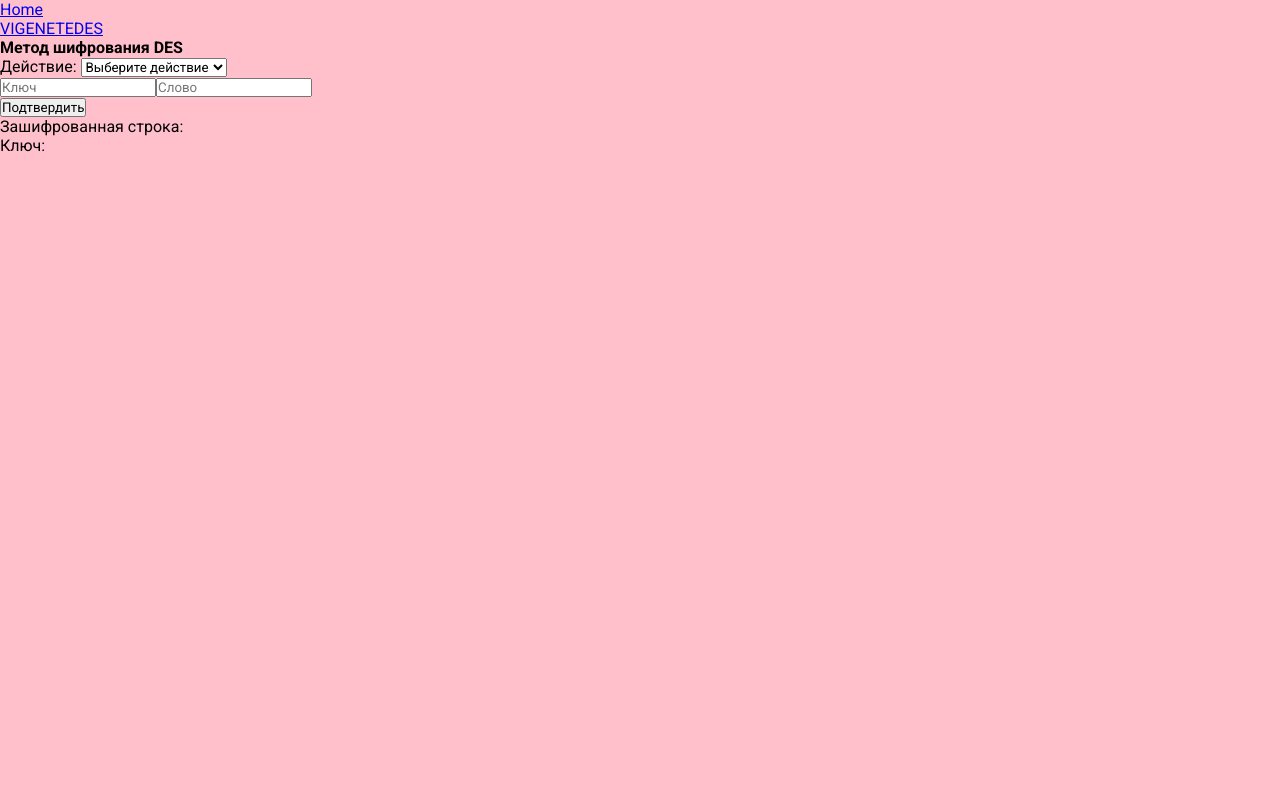
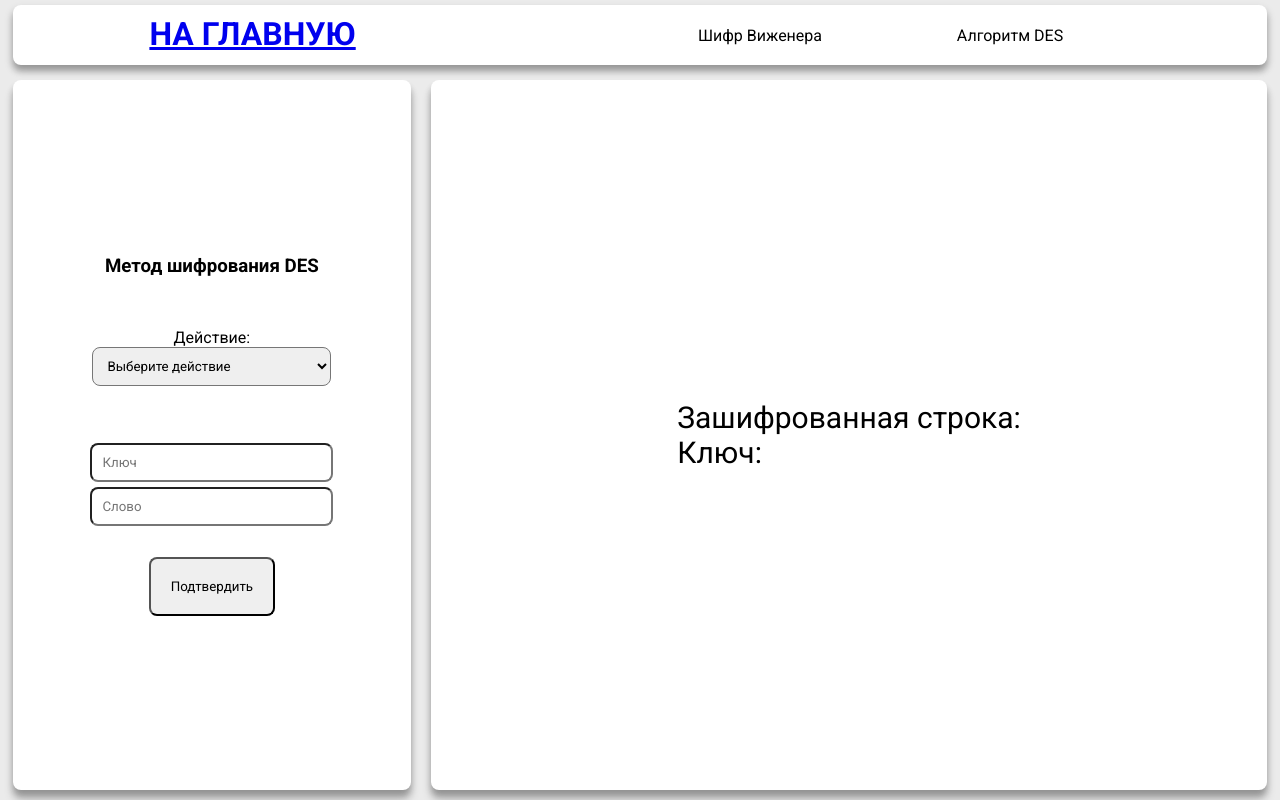
Before and after one commit to Mattakushii/-encryption_methods, a Next.js app: page /des in a window 1280 px wide. Built offline with nearby package versions, Linux system fonts and the light colour scheme.

Commit message:
add styles

```diff
--- a/src/components/mainLayout/MainLayout.jsx
+++ b/src/components/mainLayout/MainLayout.jsx
@@ -4,19 +4,21 @@ const MainLayout = (props) => {
     return(
         <div className="container">
             <header className="header">
-                <Link href="/">
-                    Home
-                </Link>
-                <div>
-                <Link href="/vigenere">
-                    VIGENETE
-                </Link>
-                <Link href="/des">
-                    DES
-                </Link>
+                <div className="header_container">
+                    <div className="header_logo">
+                        <Link href="/"><h1>НА ГЛАВНУЮ</h1></Link>
+                    </div>
+                    <nav className="header_nav">
+                        <div className="header_nav_link">
+                            <Link href="/vigenere">Шифр Виженера</Link>
+                        </div>
+                        <div className="header_nav_link">
+                            <Link href="/des">Алгоритм DES</Link>
+                        </div>
+                    </nav>
                 </div>
             </header>
-            <div>
+            <div className="content">
                 {props.children}
             </div>
         </div>
--- a/src/pages/des.jsx
+++ b/src/pages/des.jsx
@@ -211,9 +211,9 @@ const DES = () => {
     return(
         <div className='page_container'>
         <div className="method_inputs">
-            <h4 className="method_name">
+            <h3 className="method_name">
                 Метод шифрования DES
-            </h4>
+            </h3>
             <div className="actions_container">
                 <label htmlFor="action">Действие: </label>
                 <select className="select" name="action" id="action" onChange={(e) => { changeAction(e)} }>
@@ -227,11 +227,13 @@ const DES = () => {
                 <input value={encKey} className="input" name="key" type="text" placeholder="Ключ" onChange={e => {keyHandler(e)}}/>
                 <input value={word} className="input" name="word" type="text" placeholder="Слово" onChange={e => {wordHandler(e)}}/>
             </div>
-            <button onClick={()=>{startMethod()}}>Подтвердить</button>
+            <button className="btn" onClick={()=>{startMethod()}}>Подтвердить</button>
         </div>
         <div className="result_container">
-            Зашифрованная строка: {resultWord}<br/>
-            Ключ: {resultKey}
+            <div className="result">
+                Зашифрованная строка: {resultWord}<br/>
+                Ключ: {resultKey}
+            </div>
         </div>
     </div>
     )
--- a/src/pages/index.jsx
+++ b/src/pages/index.jsx
@@ -1,9 +1,9 @@
 const MainPage = () => {
 
   return (
-    <div>
+    <h1>
       Здрасте
-    </div>
+    </h1>
   )
 }
 
--- a/src/styles/main.css
+++ b/src/styles/main.css
@@ -7,5 +7,139 @@
 .container {
     height: 100vh;
     width: 100%;
-    background-color: pink;
+    display: grid;
+    grid-template-columns: auto;
+    grid-template-rows: 70px auto;
+    background-color: rgb(235, 235, 235);
 }
+
+.header {
+    height: 100%;
+    display: flex;
+    justify-content: center;
+    align-items: center;
+}
+
+.header_logo {
+    height: 40px;
+    width: 208px
+}
+
+.header_logo > h1 {
+    cursor: pointer;
+}
+
+.header_container {
+    width: 98%;
+    height: 60px;
+    display: flex;
+    justify-content: space-around;
+    align-items: center;
+    background-color: #fff;
+    border-radius: 8px;
+    box-shadow: 0 5px 10px rgba(0,0,0,0.19), 0 6px 6px rgba(0,0,0,0.23);
+}
+
+.header_nav {
+    width: 500px;
+    height: 100%;
+    display: flex;
+    justify-content: space-around;
+    align-items: center;
+}
+
+.header_nav_link > a {
+    text-decoration: none;
+    list-style: none;
+    color: black;
+    transition: 0.2s;
+}
+
+.header_nav_link > a:hover {
+    border-bottom: 1px solid black;
+    padding-bottom: 5px;
+}
+
+.content {
+    height: 100%;
+    width: 100%;
+    display: flex;
+    justify-content: center;
+    align-items: center;
+}
+
+.page_container {
+    width: 98%;
+    height: calc(100% - 20px);
+    display: grid;
+    grid-template-columns: 4fr 8fr;
+}
+
+.method_inputs {
+    width: calc(100% - 20px);
+    height: 100%;
+    border-radius: 8px;
+    background-color: #fff;
+    box-shadow: 0 10px 10px rgba(0,0,0,0.19), 0 6px 6px rgba(0,0,0,0.23);
+    display: flex;
+    flex-direction: column;
+    justify-content: center;
+    align-items: center;
+}
+
+.method_name {
+    margin-bottom: 20px;
+}
+
+.actions_container{
+    width: 100%;
+    height: 120px;
+    display: flex;
+    flex-direction: column;
+    justify-content: center;
+    align-items: center;
+    margin-bottom: 10px;
+}
+
+.select {
+    width: 60%;
+    padding: 10px;
+    border-radius: 8px;
+}
+
+.input {
+    width: 55%;
+    padding: 10px;
+    border-radius: 8px;
+    margin-bottom: 5px;
+}
+
+.inputs_container {
+    width: 100%;
+    height: 120px;
+    display: flex;
+    flex-direction: column;
+    justify-content: center;
+    align-items: center;
+    margin-bottom: 10px;
+}
+
+.btn {
+    padding: 20px;
+    border-radius: 8px;
+}
+
+.result_container {
+    width: 100%;
+    height: 100%;
+    border-radius: 8px;
+    background-color: #fff;
+    box-shadow: 0 10px 10px rgba(0,0,0,0.19), 0 6px 6px rgba(0,0,0,0.23);
+    display: flex;
+    justify-content: center;
+    align-items: center;
+}
+
+.result {
+    font-size: 30px;
+}
```
Also changed, not shown: src/pages/vigenere.jsx (+6 -4 lines).
